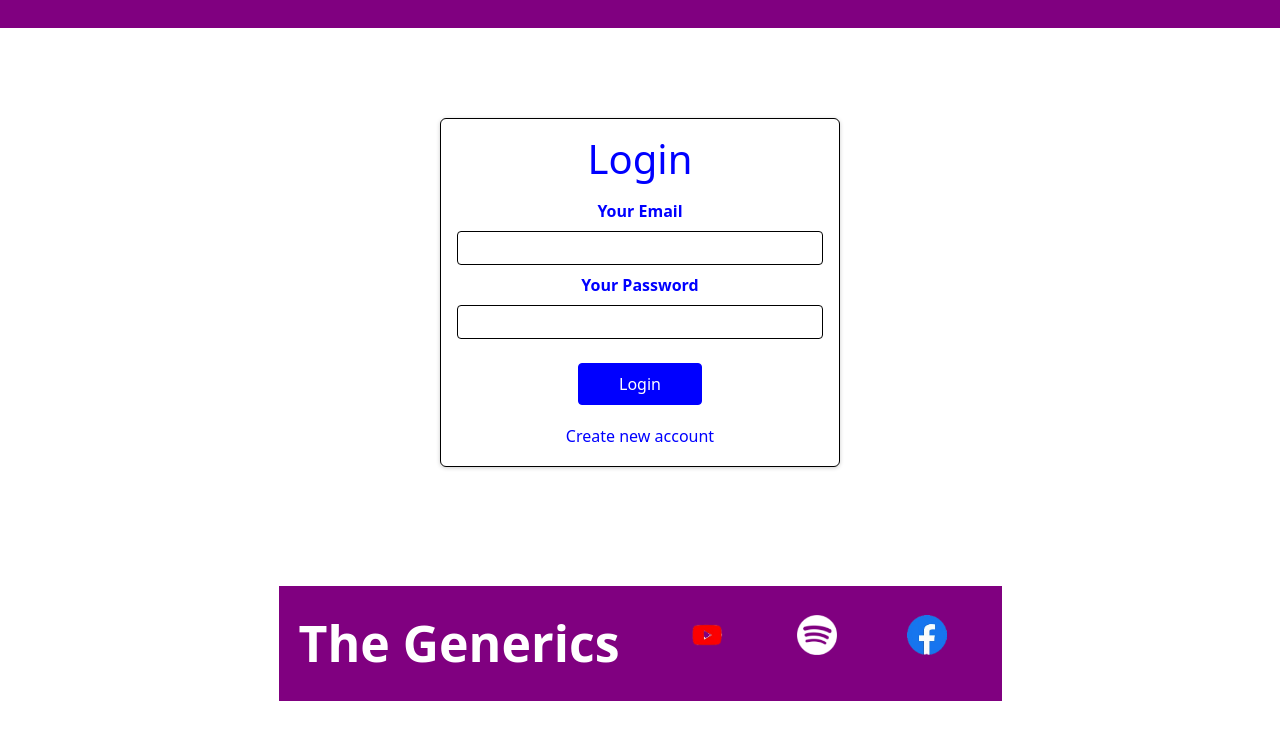
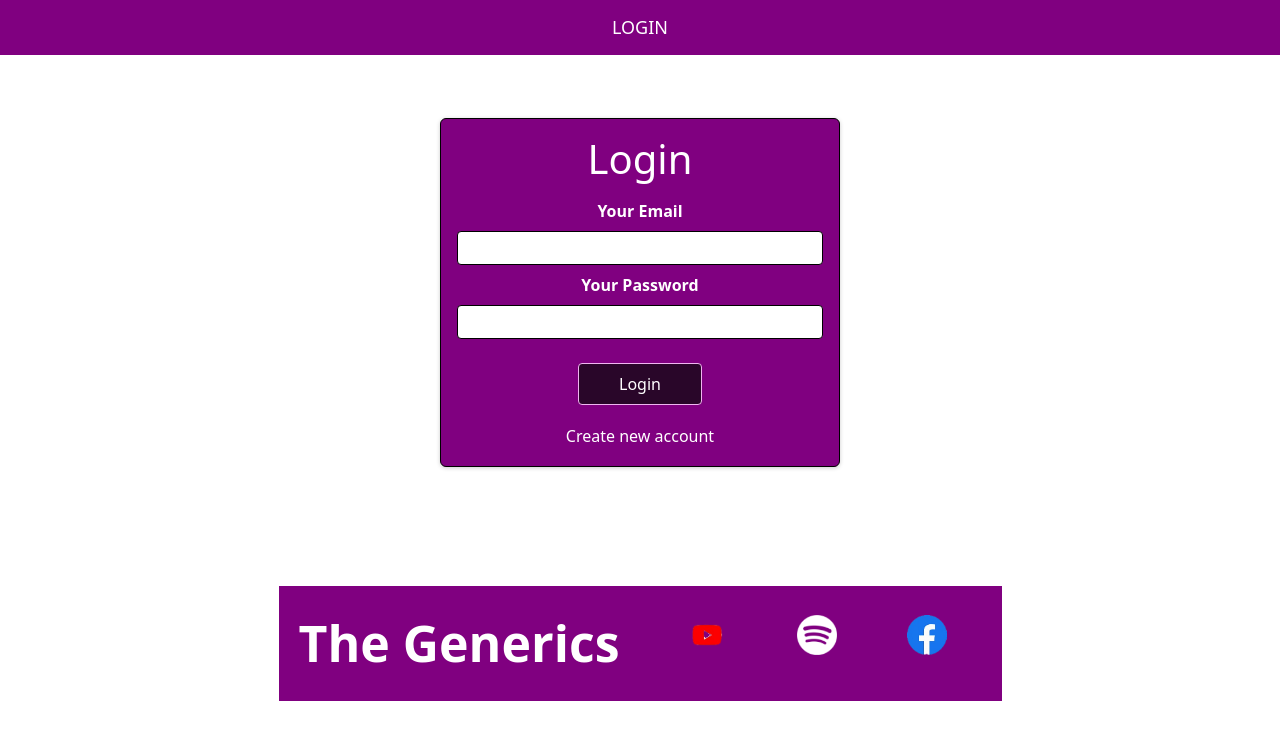
Before and after one commit to Milindsm/Ecommerce-website, a React (Create React App) app: page / in a window 1280 px wide. Shown: the top 740 px of the page. Built offline with nearby package versions, Linux system fonts and the light colour scheme.

Commit message:
added login page with some minor changes

```diff
--- a/src/App.js
+++ b/src/App.js
@@ -16,11 +16,10 @@ function App() {
   return (
     <CartProvider>
       <Routes>
+        <Route path="/" element={<Login />} />
         <Route path="/home" element={<Home/>} />
         <Route path="/about" element={<About />} />
         <Route path="/store" element={<Store />} />
-        <Route path="/" element={<Login />} />
-
         <Route path="/movielist" element={<MovieList />} />
         <Route path="/contact" element={<ContactUs />} />
         <Route path="/store/:productId" element={<ProductDetail />}/>
--- a/src/Navbar/Header.js
+++ b/src/Navbar/Header.js
@@ -10,7 +10,7 @@ const Header = () => {
   //console.log(cartCtx.totalQuantity);
 
   const authCtx = useContext(AuthContext);
-  const history = useNavigate();
+  const navigate = useNavigate();
 
   const isLoggedIn = authCtx.isLoggedIn;
   // console.log(cartCtx);
@@ -18,14 +18,22 @@ const Header = () => {
 
   const logoutHandler = () => {
     authCtx.logout();
-    history.replace("/");
+    navigate("/");
   };
 
   return (
     <div>
       <header>
+
         <div className={classes.header}>
           <section className={classes.navlist}>
+          {!isLoggedIn &&(
+              <li>
+                <NavLink className={classes.navlist} to="/">
+                  LOGIN
+                </NavLink>
+              </li>
+            )}
             {isLoggedIn && (
               <li>
                 <NavLink className={classes.navlist} to="/home">
@@ -37,6 +45,13 @@ const Header = () => {
               <li>
                 <NavLink className={classes.navlist} to="/store">
                   STORE
+                </NavLink>
+              </li>
+            )}
+            {isLoggedIn && (
+              <li>
+                <NavLink className={classes.navlist} to="/movielist">
+                  MOVIE
                 </NavLink>
               </li>
             )}
@@ -54,20 +69,6 @@ const Header = () => {
                 </NavLink>
               </li>
             )}
-            {isLoggedIn && (
-              <li>
-                <NavLink className={classes.navlist} to="/movielist">
-                  MOVIE
-                </NavLink>
-              </li>
-            )}
-            {isLoggedIn && (
-              <li>
-                <NavLink className={classes.navlist} to="/">
-                  LOGIN/CREATE ACCOUNT
-                </NavLink>
-              </li>
-            )}
 
             {isLoggedIn && (
               <li>
@@ -78,7 +79,7 @@ const Header = () => {
                     color: "white",
                     fontSize: "18px",
                     fontFamily: "inherit",
-                    border: "1px solid white",
+
                     borderRadius: "3px",
                   }}
                   onClick={logoutHandler}
--- a/src/Pages/API-CALL/AddMovie.module.css
+++ b/src/Pages/API-CALL/AddMovie.module.css
@@ -4,11 +4,17 @@
 }
 
 .formclass{
-  margin-top: 3rem;
- padding: 10px;
-  box-sizing: border-box;
-  background-color: gray;
-  border: 2px solid black;
+  margin-top: 3rem auto;
+  color: white;
+  margin: 7.4rem auto;
+  width: 95%;
+  max-width: 35rem;
+  border-radius: 6px;
+  background-color: purple;
+  border: 1px solid black;
+  box-shadow: 0 1px 4px rgba(0, 0, 0, 0.2);
+  padding: 1rem;
+  text-align: center;
 
 
 }
@@ -44,9 +50,16 @@
   font-size: 15px;
   font-weight: bold;
   border-radius: 6px;
-  background: purple;
+  background: rgb(12, 2, 12);
 
   margin: auto;
   margin-top: 2rem;
 
 }
+
+.button:hover {
+  background-color: rgb(240, 181, 240);
+  border-color: rgb(41, 6, 41);
+  color: black;
+  font-weight: bold;
+}
--- a/src/Pages/LoginPage/Login.js
+++ b/src/Pages/LoginPage/Login.js
@@ -7,7 +7,7 @@ import classes from "./Login.module.css"
 import AuthContext from "../../Navbar/Store/AuthContext";
 
 const Login = () => {
-    const history = useNavigate();
+    const navigate = useNavigate();
     const [isLogin, setIsLogin] = useState(true);
     const [isLoading, setIsLoading] = useState(false);
     const emailInputRef = useRef();
@@ -25,10 +25,10 @@ const Login = () => {
         let url;
         if (isLogin) {
             url =
-                "https://identitytoolkit.googleapis.com/v1/accounts:signInWithPassword?key=AIzaSyDWtM33apY0Lsd8CGEt_PkgmfozwSgL7os";
+                "https://identitytoolkit.googleapis.com/v1/accounts:signInWithPassword?key=AIzaSyDdWOmUbfIHSEExB_TT9-vY3pJWH8FcJv8";
         } else {
             url =
-                "https://identitytoolkit.googleapis.com/v1/accounts:signUp?key=AIzaSyDWtM33apY0Lsd8CGEt_PkgmfozwSgL7os";
+                "https://identitytoolkit.googleapis.com/v1/accounts:signUp?key=AIzaSyDdWOmUbfIHSEExB_TT9-vY3pJWH8FcJv8";
         }
         fetch(url, {
             method: "POST",
@@ -55,7 +55,7 @@ const Login = () => {
             .then((data) => {
                 auth_ctx.login(data.idToken);
                 console.log(data);
-                history.replace("/store");
+                navigate ("/store");
             })
             .catch((err) => {
                 alert(err.message);
--- a/src/Pages/LoginPage/Login.module.css
+++ b/src/Pages/LoginPage/Login.module.css
@@ -3,7 +3,7 @@
     width: 95%;
     max-width: 25rem;
     border-radius: 6px;
-    background-color: white;
+    background-color: purple;
     border: 1px solid black;
     box-shadow: 0 1px 4px rgba(0, 0, 0, 0.2);
     padding: 1rem;
@@ -12,7 +12,7 @@
 
 .auth h1 {
     text-align: center;
-    color: blue;
+    color: white;
     margin-bottom: 1rem;
 }
 
@@ -22,7 +22,7 @@
 
 .control label {
     display: block;
-    color: blue;
+    color: white;
     font-weight: bold;
     margin-bottom: 0.5rem;
 }
@@ -48,26 +48,29 @@
     cursor: pointer;
     font: inherit;
     color: white;
-    background-color: blue;
-    border: 1px solid blue;
+    background-color:rgb(41, 6, 41);
+    border: 1px solid rgb(240, 181, 240);
     border-radius: 4px;
     padding: 0.5rem 2.5rem;
+
 }
 
 .actions button:hover {
-    background-color: rgb(44, 44, 255);
-    border-color: rgb(44, 44, 255);
+    background-color: rgb(240, 181, 240);
+    border-color: rgb(41, 6, 41);
+    color: black;
+    font-weight: bold;
 }
 
 .actions .toggle {
     margin-top: 1rem;
     background-color: transparent;
-    color: blue;
+    color: white;
     border: none;
     padding: 0.15rem 1.5rem;
 }
 
 .actions .toggle:hover {
     background-color: transparent;
-    color: rgb(44, 44, 255);
+    color: black;
 }
```
